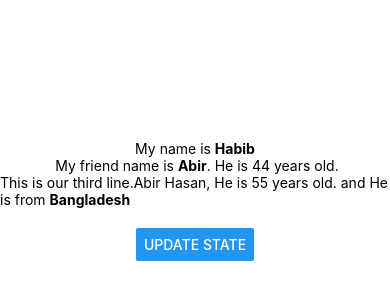
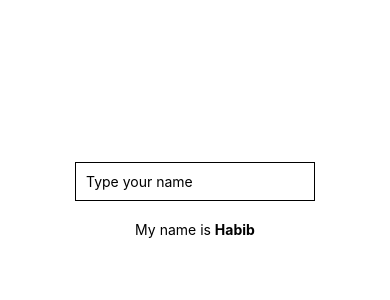
Before and after one commit to smhabibjr/StickerSmash, a React Native app: screen / in a window 390 px wide. Shown: the part 222-522 px from the top of the page. Built offline with nearby package versions, Linux system fonts and the light colour scheme.

Commit message:
add link txt file

```diff
--- a/App.js
+++ b/App.js
@@ -1,5 +1,5 @@
 import { useState } from 'react';
-import { StyleSheet, Text, View, Button } from 'react-native';
+import { StyleSheet, Text, View, Button, TextInput } from 'react-native';
 
 export default function App() {
   const [name , setName] = useState("Habib");
@@ -12,17 +12,22 @@ export default function App() {
     changeUser(["only habib", 22, "Germany"])
   }
 
+  const onchangeTrigger = (inputedValue)=> {
+    setName(inputedValue);
+  }
+
   return (
     <View style={styles.container}>
 
-      <Text> My name is <Text style={styles.textBold}>{name}</Text> </Text>
-      <Text> My friend name is <Text style={styles.textBold}>{person.name}</Text>. He is {person.age} years old.</Text>
-      <Text>This is our third line.{user[0]}, He is {user[1]} years old. and He is from <Text style={styles.textBold}>{user[2]}</Text>  </Text>
+    <View>
+      <TextInput
+      style={styles.textInputField}
+      placeholder='Type your name'
+          onChangeText={(value) => onchangeTrigger(value)}
+      />
+    </View>
 
-
-      <View style={styles.buttonContainer}>
-        <Button title="Update State" onPress={changeName} />
-      </View>
+    <Text style={styles.marginButtom}> My name is <Text style={styles.textBold}>{name}</Text> </Text>
 
     </View>
   );
@@ -35,10 +40,14 @@ const styles = StyleSheet.create({
     alignItems: 'center',
     justifyContent: 'center',
   },
-  buttonContainer:{
+  marginButtom : {
     marginTop:20
   },
   textBold: {
     fontWeight: "bold"
+  },
+  textInputField: {
+    borderWidth: 1,
+    padding: 10
   }
 });
```
Also changed, not shown: link.txt (added).
